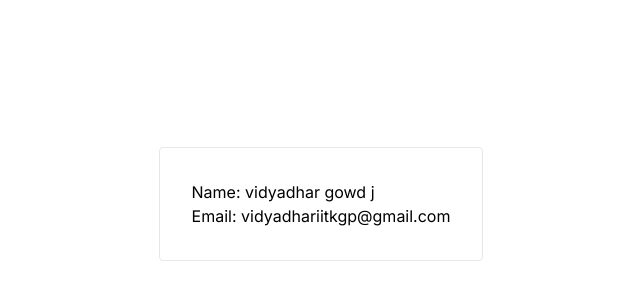
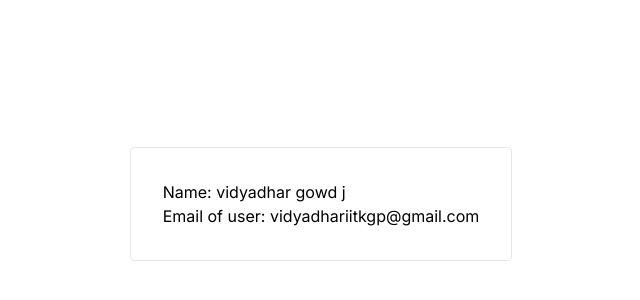
Before and after one commit to vidyadhar03/nextdemo, a Next.js app: page / in a window 1280 px wide. Shown: the part 196-496 px from the top of the page, without its empty margins (319-959 px from the left). Built offline with nearby package versions, Linux system fonts and the light colour scheme.

Commit message:
change commit

```diff
--- a/app/page.tsx
+++ b/app/page.tsx
@@ -20,7 +20,7 @@ export default async function Home() {
                    Name: {userData?.name}
                 </div>
 
-                Email: {userData?.email}
+                Email of user: {userData?.email}
             </div>
         </div>
     </div>
```
